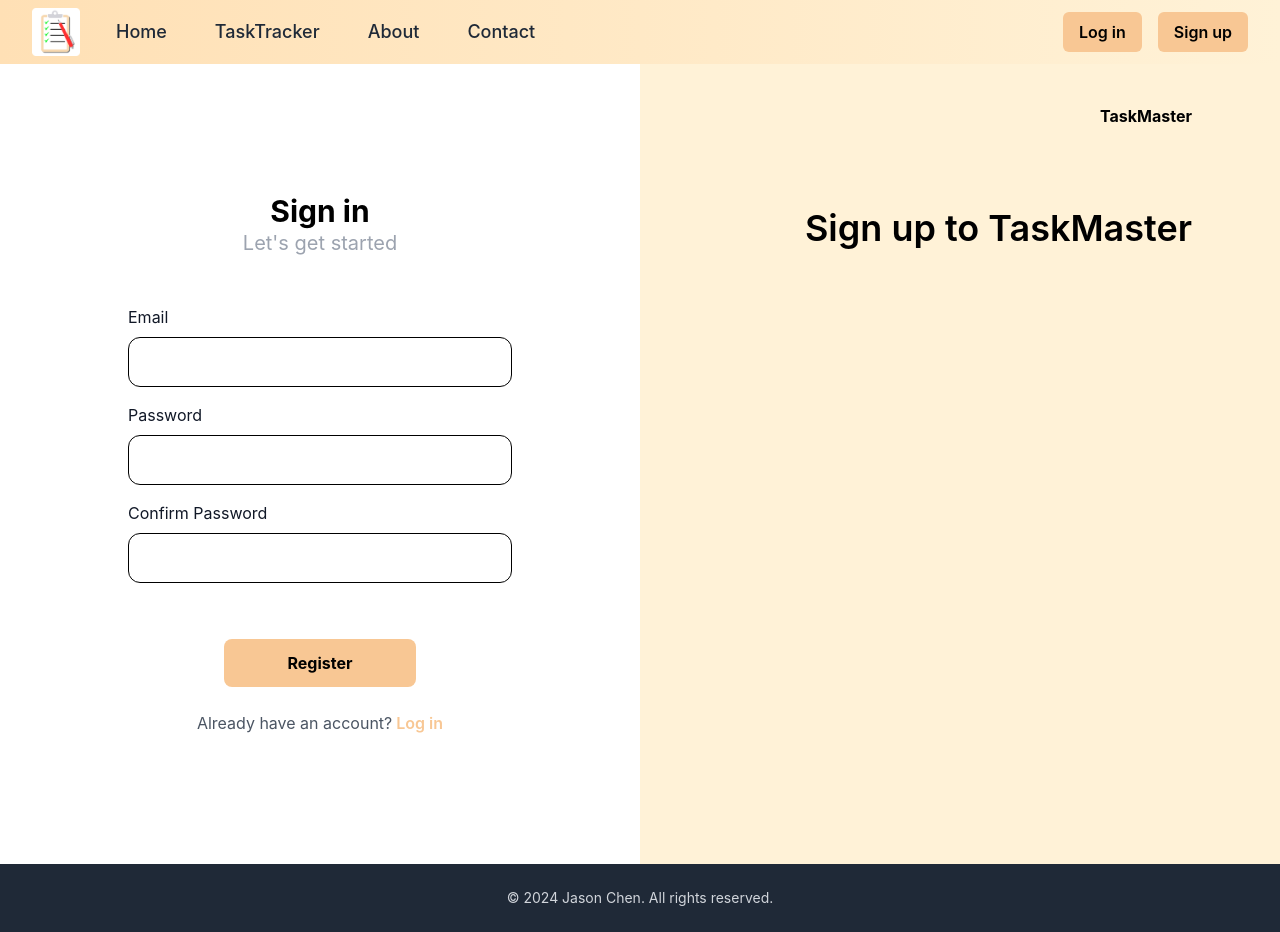
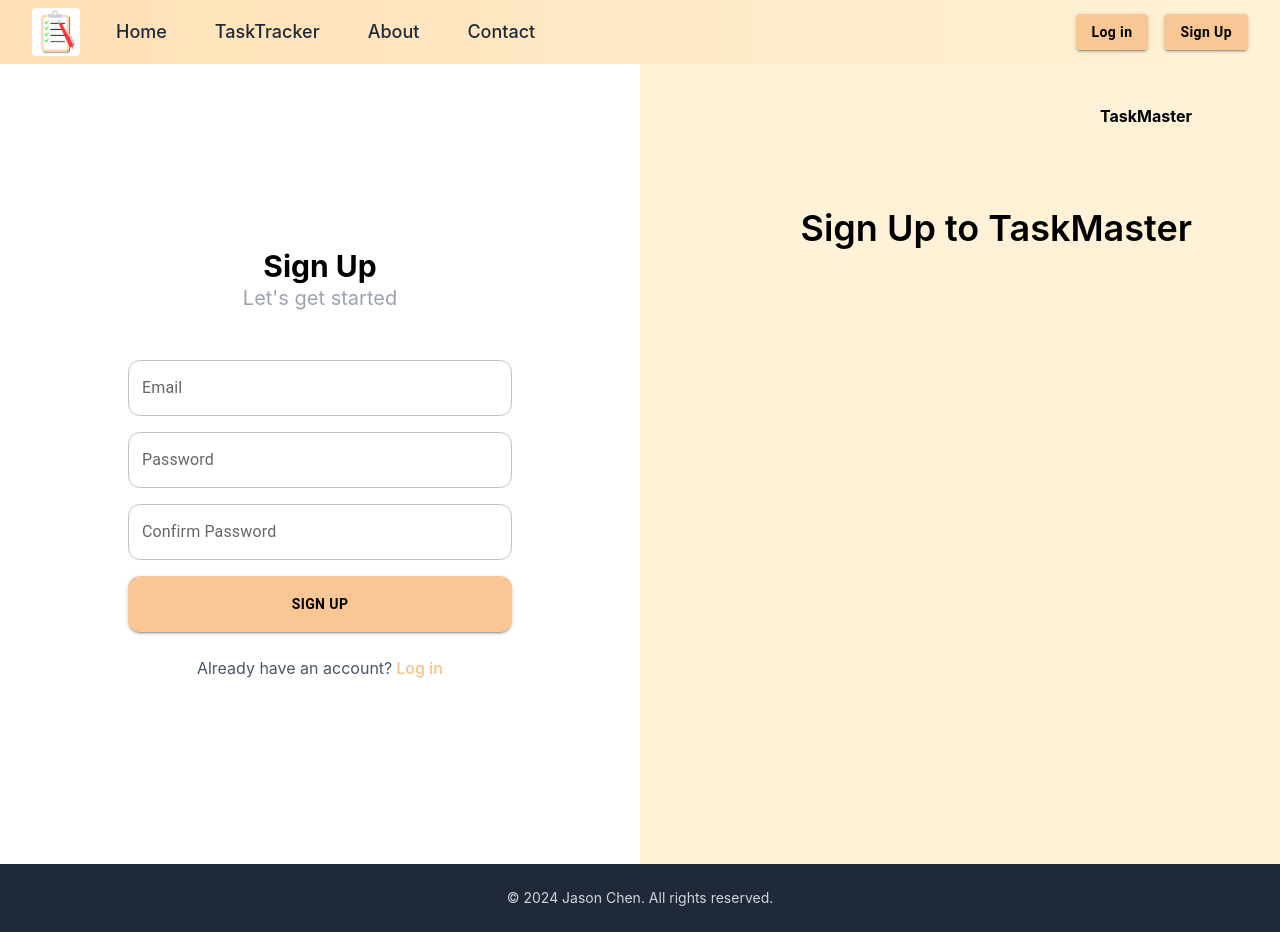
Before and after one commit to JI1IN/Task-Tracker, a React (Create React App) app in the folder frontend/: page /register in a window 1280 px wide. Built offline with nearby package versions, Linux system fonts and the light colour scheme; no server answers.

Commit message:
UI changes and login/signup fix

```diff
--- a/frontend/package.json
+++ b/frontend/package.json
@@ -4,6 +4,9 @@
   "private": true,
   "dependencies": {
     "@babel/plugin-proposal-private-property-in-object": "^7.21.11",
+    "@emotion/react": "^11.14.0",
+    "@emotion/styled": "^11.14.0",
+    "@mui/material": "^6.4.5",
     "@nextui-org/react": "^2.6.10",
     "@testing-library/jest-dom": "^5.17.0",
     "@testing-library/react": "^13.4.0",
--- a/frontend/src/App.jsx
+++ b/frontend/src/App.jsx
@@ -7,6 +7,7 @@ import Contact from './components/contact/Contact';
 import TaskTracker from './components/tasktracker/TaskTracker';
 import Login from './components/login/login';
 import Register from './components/register/register';
+import Button from '@mui/material/Button';
 
 function App() {
   return (
@@ -66,15 +67,31 @@ function App() {
               <div className="ml-auto flex space-x-4 items-center">
                 <Link
                   to="/login"
-                  className="font-semibold text-base px-4 py-2 bg-[#F8C794] rounded-md hover:bg-[#ff8c1a] transition duration-300 ease-in-out"
                 >
+                  <Button  variant="contained"
+                  sx={{
+                  backgroundColor: '#F8C794',
+                  textTransform: 'none',
+                  color: '#000',
+                    fontWeight:'bold',
+                  '&:hover': { backgroundColor: '#ff8c1a' }
+                  }}>
                   Log in
+                  </Button>
                 </Link>
                 <Link
                   to="/register"
-                  className="bg-[#F8C794] font-semibold text-base px-4 py-2 rounded-md hover:bg-[#ff8c1a] transition duration-300 ease-in-out"
                 >
-                  Sign up
+                 <Button  variant="contained"
+                  sx={{
+                  backgroundColor: '#F8C794',
+                  textTransform: 'none',
+                    color: '#000',
+                   fontWeight:'bold',
+                  '&:hover': { backgroundColor: '#ff8c1a' }
+                  }}>
+                  Sign Up
+                  </Button>
                 </Link>
               </div>
             </div>
--- a/frontend/src/components/about/About.jsx
+++ b/frontend/src/components/about/About.jsx
@@ -1,5 +1,5 @@
 import React from 'react';
-import '../stylesheet.css'
+import '../global.css'
 
 
 function About() {
--- a/frontend/src/components/contact/Contact.jsx
+++ b/frontend/src/components/contact/Contact.jsx
@@ -1,5 +1,5 @@
 import React from 'react';
-import '../stylesheet.css'
+import '../global.css'
 
 function Contact() {
 
--- a/frontend/src/components/home/Home.jsx
+++ b/frontend/src/components/home/Home.jsx
@@ -1,5 +1,5 @@
 import React from 'react';
-import '../stylesheet.css'
+import '../global.css'
 
 function Home() {
     return (
--- a/frontend/src/components/login/login.jsx
+++ b/frontend/src/components/login/login.jsx
@@ -1,7 +1,9 @@
 import React, { useState } from 'react';
 import axios from 'axios';
 import { useNavigate } from 'react-router-dom';
-import '../stylesheet.css';
+import '../global.css';
+import TextField from "@mui/material/TextField"
+import {Button} from "@mui/material";
 
 function Login() {
   const API_BASE_URL = process.env.REACT_APP_API_BASE_URL || 'http://localhost:5000';
@@ -30,44 +32,74 @@ function Login() {
 
       <div className="w-full lg:w-1/2 flex items-center justify-center bg-white p-6">
         <div className="w-full max-w-sm">
-          <h2 className="text-3xl font-bold text-center">Login</h2>
+          <h2 className="text-3xl font-bold text-center">Log in</h2>
           <h2 className="text-xl text-gray-400 text-center mb-12">Welcome to TaskMaster</h2>
           <form onSubmit={handleSubmit} className="flex flex-col items-center">
             <div className="mb-4 w-full">
-              <label htmlFor="email" className="block text-gray-900">Email</label>
-              <input
-                type="email"
-                id="email"
-                className="w-full p-3 mt-2 border border-black rounded-xl focus:border-[#F8C794] focus:outline-none transition-colors duration-300"
-                value={email}
-                onChange={(e) => setEmail(e.target.value)}
+              <TextField
+              id="email"
+              label="Email"
+              variant="outlined"
+              fullWidth
+              value={email}
+              onChange={(e) => setEmail(e.target.value)}
+              className="mt-2"
+              sx={{
+              '& .MuiOutlinedInput-root': {
+              borderRadius: '12px',
+              },
+              '& .Mui-focused .MuiOutlinedInput-notchedOutline': {
+              borderColor: '#F8C794',
+          },
+          }}
+      />
+
+            </div>
+            <div className="mb-4 w-full">
+              <TextField
+              id="outlined-password-input"
+              label="Password"
+              type="password"
+              fullWidth
+              value={password}
+              onChange={(e) => setPassword(e.target.value)}
+              autoComplete="current-password"
+               sx={{
+              '& .MuiOutlinedInput-root': {
+              borderRadius: '12px',
+              },
+              '& .Mui-focused .MuiOutlinedInput-notchedOutline': {
+              borderColor: '#F8C794',
+            },
+            }}
               />
             </div>
-            <div className="mb-4 w-full">
-              <label htmlFor="password" className="block text-gray-900">Password</label>
-              <input
-                type="password"
-                id="password"
-                className="w-full p-3 mt-2 border border-black rounded-xl focus:border-[#F8C794] focus:outline-none transition-colors duration-300"
-                value={password}
-                onChange={(e) => setPassword(e.target.value)}
-              />
-            </div>
-            <div className="w-full flex justify-center mt-10">
-              <button
+            <div className="w-full flex justify-center ">
+              <Button
                 type="submit"
-                className="w-1/2 text-center bg-[#F8C794] text-black-900 font-bold py-3 rounded-lg hover:bg-gray-900 hover:text-white transition duration-300"
+                variant="contained"
+                fullWidth
+                sx={{
+                  backgroundColor: '#F8C794',
+                  color: 'black',
+                  fontWeight: 'bold',
+                  py: 2,
+                  borderRadius: '12px',
+                  '&:hover': {
+                    backgroundColor: '#333',
+                    color: '#fff',
+                  },
+                }}
               >
                 Log in
-              </button>
+              </Button>
             </div>
           </form>
 
-          {/* Account switch link */}
           <div className="text-center mt-6">
             <p className="text-gray-600">
               Don't have an account?
-              <a href="/register" className="text-[#F8C794] font-semibold"> Register</a>
+              <a href="/register" className="text-[#F8C794] font-semibold"> Sign Up</a>
             </p>
           </div>
         </div>
--- a/frontend/src/components/register/register.jsx
+++ b/frontend/src/components/register/register.jsx
@@ -1,7 +1,8 @@
 import React, { useState } from 'react';
 import { useNavigate } from 'react-router-dom';
 import axios from 'axios';
-import '../stylesheet.css';
+import { TextField, Button } from '@mui/material';
+import '../global.css';
 
 function Register() {
   const API_BASE_URL = process.env.REACT_APP_API_BASE_URL || 'http://localhost:5000';
@@ -28,46 +29,88 @@ function Register() {
     <div className="flex min-h-screen">
       <div className="w-full lg:w-1/2 flex items-center justify-center bg-white p-6">
         <div className="w-full max-w-sm">
-          <h2 className="text-3xl font-bold text-center">Sign in</h2>
+          <h2 className="text-3xl font-bold text-center">Sign Up</h2>
           <h2 className="text-xl text-gray-400 text-center mb-12">Let's get started</h2>
           <form onSubmit={handleSubmit} className="flex flex-col items-center">
             <div className="mb-4 w-full">
-              <label htmlFor="email" className="block text-gray-900">Email</label>
-              <input
+              <TextField
+                id="email"
+                label="Email"
                 type="email"
-                id="email"
-                className="w-full p-3 mt-2 border border-black rounded-xl focus:border-[#F8C794] focus:outline-none transition-colors duration-300"
+                variant="outlined"
+                fullWidth
                 value={email}
                 onChange={(e) => setEmail(e.target.value)}
+                sx={{
+                  '& .MuiOutlinedInput-root': {
+                    borderRadius: '12px',
+                    borderColor: 'black',
+                  },
+                  '& .Mui-focused .MuiOutlinedInput-notchedOutline': {
+                    borderColor: '#F8C794',
+                  },
+                }}
               />
             </div>
             <div className="mb-4 w-full">
-              <label htmlFor="password" className="block text-gray-900">Password</label>
-              <input
+              <TextField
+                id="password"
+                label="Password"
                 type="password"
-                id="password"
-                className="w-full p-3 mt-2 border border-black rounded-xl focus:border-[#F8C794] focus:outline-none transition-colors duration-300"
+                variant="outlined"
+                fullWidth
                 value={password}
                 onChange={(e) => setPassword(e.target.value)}
+                sx={{
+                  '& .MuiOutlinedInput-root': {
+                    borderRadius: '12px',
+                    borderColor: 'black',
+                  },
+                  '& .Mui-focused .MuiOutlinedInput-notchedOutline': {
+                    borderColor: '#F8C794',
+                  },
+                }}
               />
             </div>
             <div className="mb-4 w-full">
-              <label htmlFor="confirmPassword" className="block text-gray-900">Confirm Password</label>
-              <input
+              <TextField
+                id="confirmPassword"
+                label="Confirm Password"
                 type="password"
-                id="confirmPassword"
-                className="w-full p-3 mt-2 border border-black rounded-xl focus:border-[#F8C794] focus:outline-none transition-colors duration-300"
+                variant="outlined"
+                fullWidth
                 value={confirmPassword}
                 onChange={(e) => setConfirmPassword(e.target.value)}
+                sx={{
+                  '& .MuiOutlinedInput-root': {
+                    borderRadius: '12px',
+                    borderColor: 'black',
+                  },
+                  '& .Mui-focused .MuiOutlinedInput-notchedOutline': {
+                    borderColor: '#F8C794',
+                  },
+                }}
               />
             </div>
             <div className="w-full flex justify-center">
-              <button
+              <Button
                 type="submit"
-                className="w-1/2 mt-10 bg-[#F8C794] text-black-900 font-bold py-3 rounded-lg hover:bg-gray-900 hover:text-white transition duration-300"
+                variant="contained"
+                fullWidth
+                sx={{
+                  backgroundColor: '#F8C794',
+                  color: 'black',
+                  fontWeight: 'bold',
+                  py: 2,
+                  borderRadius: '12px',
+                  '&:hover': {
+                    backgroundColor: '#333',
+                    color: '#fff',
+                  },
+                }}
               >
-                Register
-              </button>
+                Sign Up
+              </Button>
             </div>
           </form>
 
@@ -83,7 +126,7 @@ function Register() {
 
       <div className="hidden lg:block lg:w-1/2 bg-[#FFF2D7]">
         <h1 className="p-10 mr-12 font-bold flex justify-end">TaskMaster</h1>
-        <h1 className="p-10 mr-12 font-semibold text-4xl flex justify-end">Sign up to TaskMaster</h1>
+        <h1 className="p-10 mr-12 font-semibold text-4xl flex justify-end">Sign Up to TaskMaster</h1>
       </div>
     </div>
   );
--- a/frontend/src/components/tasktracker/TaskTracker.jsx
+++ b/frontend/src/components/tasktracker/TaskTracker.jsx
@@ -1,6 +1,8 @@
 import React, { useEffect, useState } from 'react';
 import axios from 'axios';
-import '../stylesheet.css';
+import '../global.css';
+import { TextField, Button } from '@mui/material';
+
 
 function TaskTracker() {
     const API_BASE_URL = process.env.REACT_APP_API_BASE_URL || 'http://localhost:5000';
```
Also changed, not shown: frontend/src/components/global.css (renamed from frontend/src/components/stylesheet.css).
